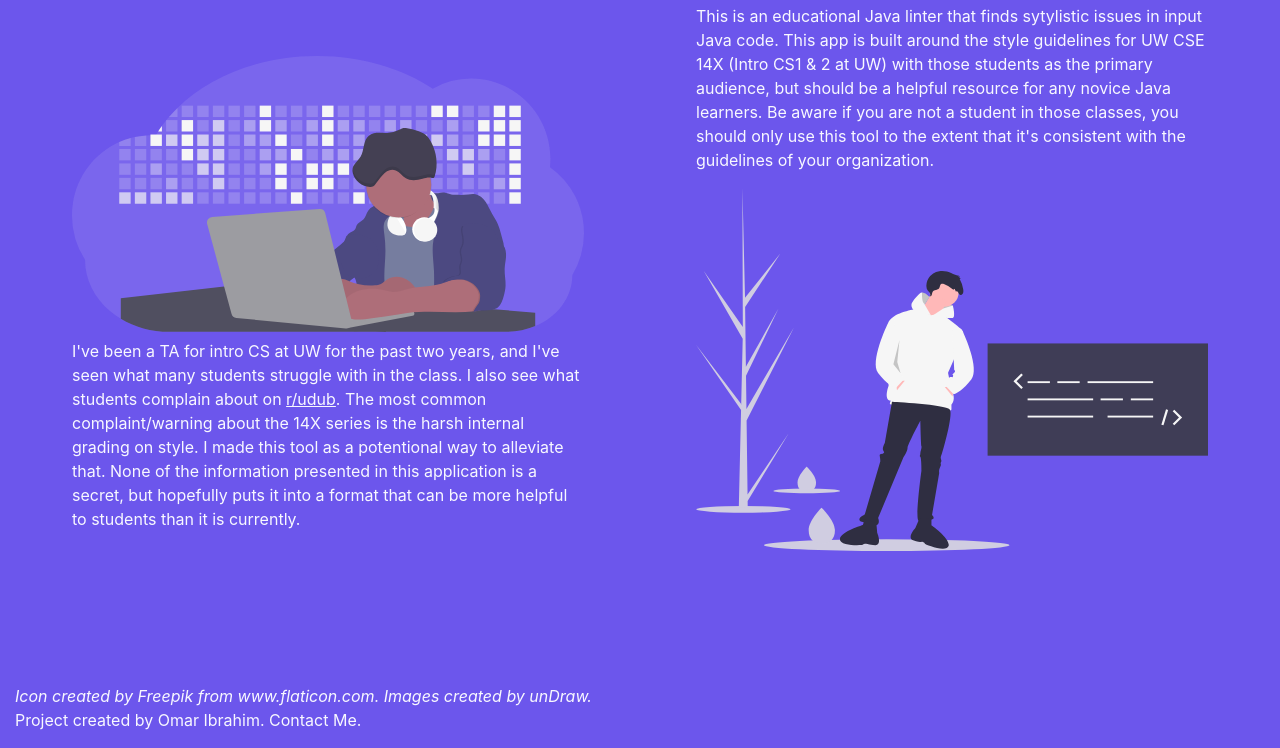
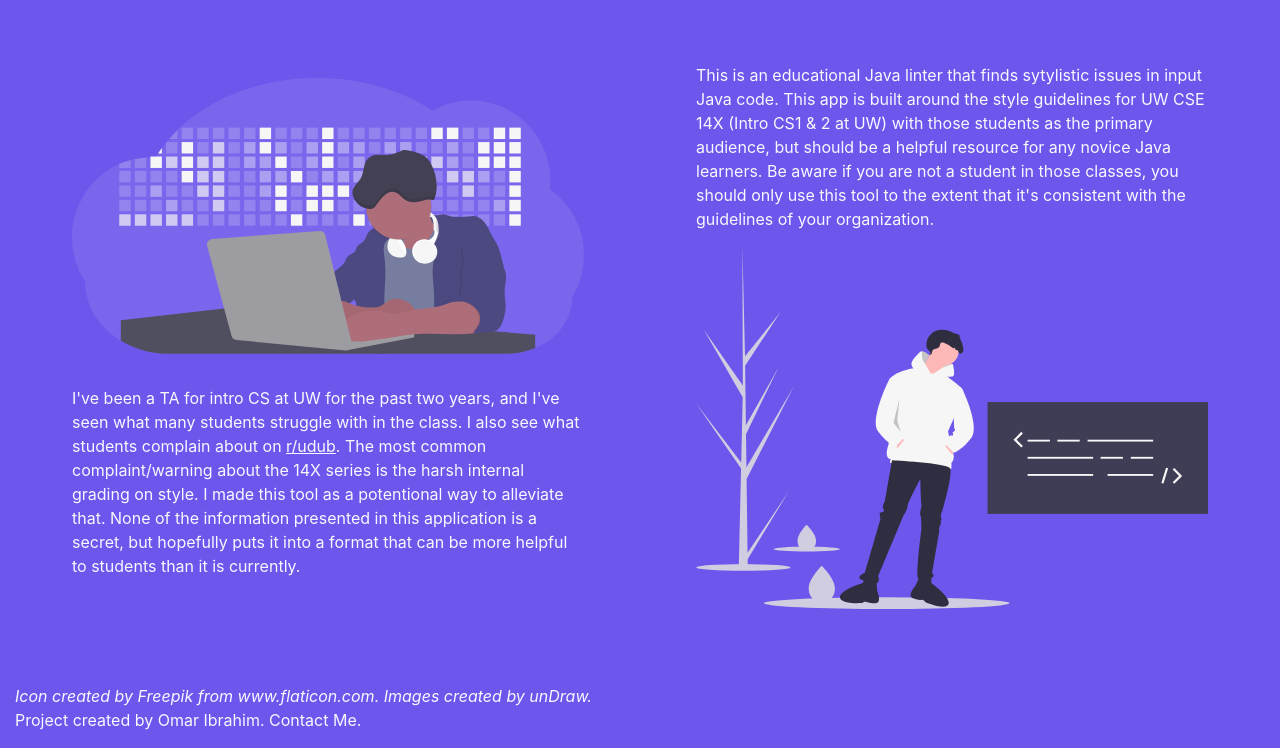
Before and after one commit to oibra/project-1-oibra, a website: page index.html in a window 1280 px wide. Shown: the part 52-800 px from the top of the page. Drawn offline with nearby package versions, Linux system fonts and the light colour scheme.

Commit message:
fix centering issues

```diff
--- a/css/style.css
+++ b/css/style.css
@@ -14,11 +14,11 @@ body {
     height: 100%;
     display: flex;
     flex-direction: column;
+    justify-content: space-between;
 }
 
 footer {
     align-self: flex-end;
-    margin-top: auto;
     padding: 1rem;
     color: ghostwhite;
 }
--- a/index.html
+++ b/index.html
@@ -39,7 +39,7 @@
                 <img src="img/splash2.svg" alt="a programmer siiting at a computer" class="img-fluid mb-3 mb-md-0"/>
                 <p class="splash-text">I've been a TA for intro CS at UW for the past two years, and I've seen what many students struggle with in the class. I also see what students complain about on <a class="splash-link" href="https://www.reddit.com/r/udub/">r/udub</a>. The most common complaint/warning about the 14X series is the harsh internal grading on style. I made this tool as a potentional way to alleviate that. None of the information presented in this application is a secret, but hopefully puts it into a format that can be more helpful to students than it is currently.</p>
             </div>
-            <div class="pl-md-5 pr-md-5 pb-md-5 pd-lg-5 ml-lg-2 flex-column-reverse flex-lg-column splash-box">
+            <div class="p-xs-0 p-md-5 ml-lg-2  flex-column-reverse flex-lg-column splash-box">
                 <p class="splash-text">This is an educational Java linter that finds sytylistic issues in input Java code. This app is built around the style guidelines for UW CSE 14X (Intro CS1 &amp; 2 at UW) with those students as the primary audience, but should be a helpful resource for any novice Java learners. Be aware if you are not a student in those classes, you should only use this tool to the extent that it's consistent with the guidelines of your organization.</p>
                 <img src="img/splash.svg" alt="a programmer confronting code in the wild" class="img-fluid mb-3 mb-md-0"/>
             </div>
```
